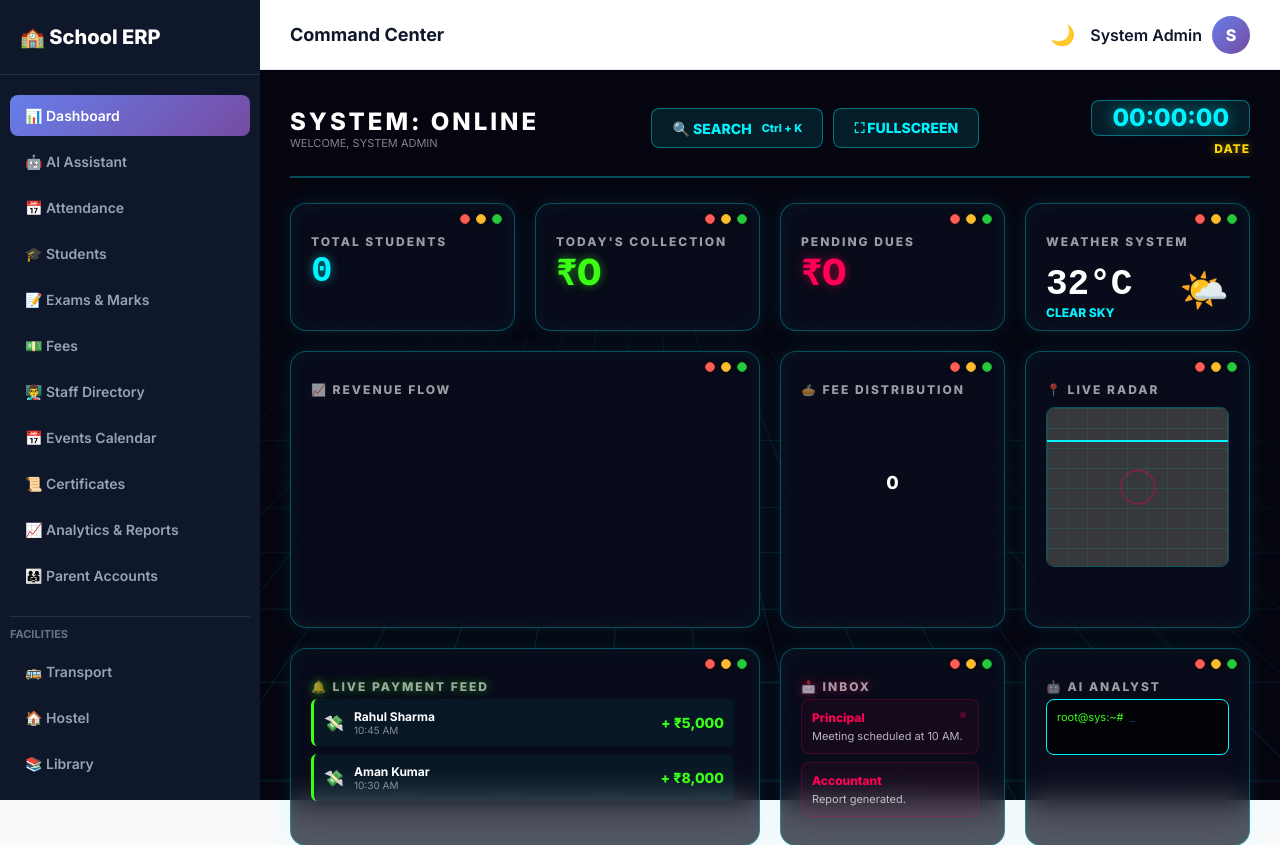
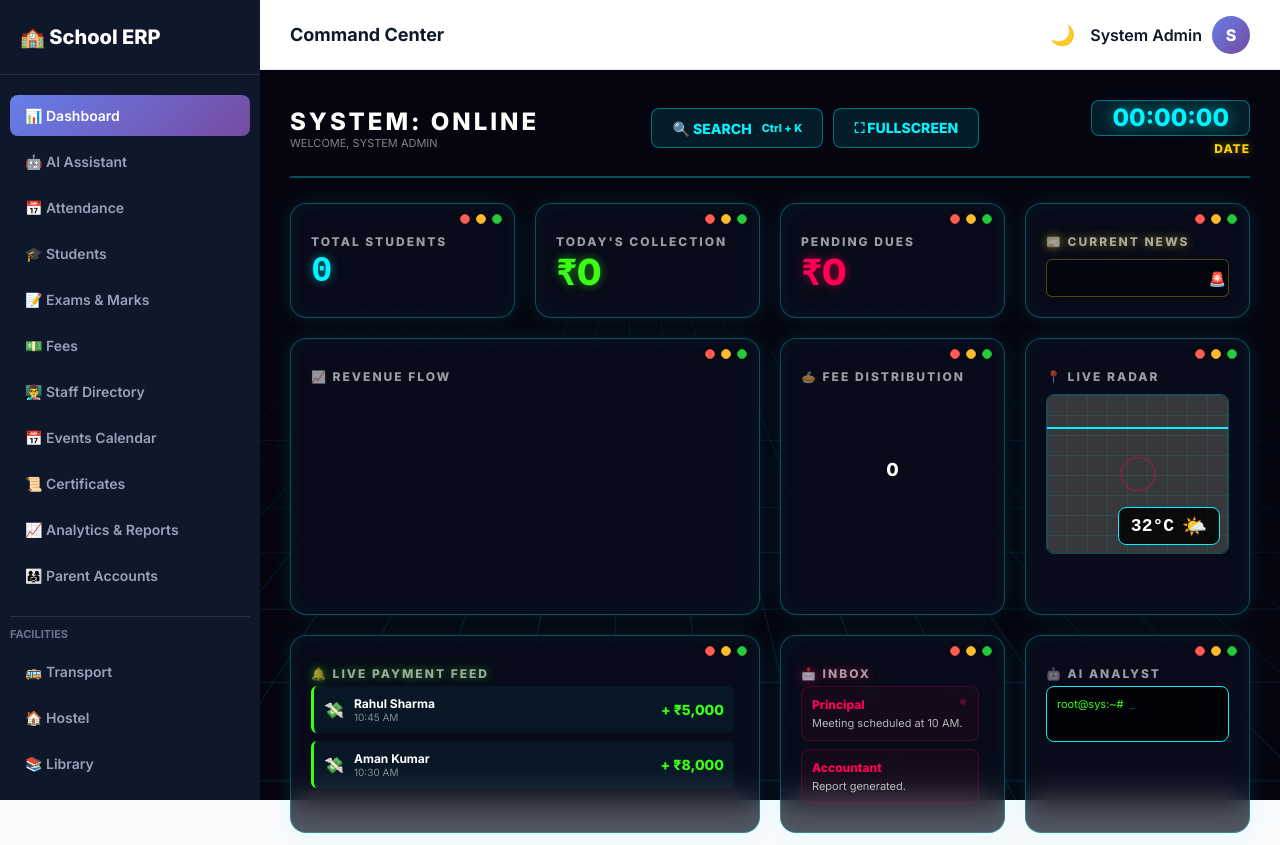
Before and after one commit to amankum500-max/School-mangement-, a Flask app: page /dashboard in a window 1280 px wide. Shown: the top 845 px of the page. Run offline with Flask 3, Linux system fonts and the light colour scheme; the visitor is signed in with stand-in values (Sample User, id 1); data that the repository does not hold is empty; a map, chart or similar area stays blank; some libraries are stand-ins or nearby versions; grey boxes are pictures that could not be loaded.

Commit message:
Update dashboard.html

```diff
--- a/templates/dashboard/dashboard.html
+++ b/templates/dashboard/dashboard.html
@@ -7,7 +7,7 @@
 
 <style>
   /* ====================================================
-     HYPER-ADVANCED 3D HUD DASHBOARD (RESPONSIVE & CONTROLS)
+     HYPER-ADVANCED 3D HUD DASHBOARD (NEWS & MAP WEATHER)
   ==================================================== */
   * { box-sizing: border-box; }
 
@@ -39,11 +39,7 @@
   .hud-card.is-minimized { padding-bottom: 20px; }
 
   /* Maximize State */
-  .hud-card.is-maximized {
-    position: fixed; top: 0; left: 0; width: 100vw; height: 100vh;
-    z-index: 99999; border-radius: 0; border: none; background: #050510;
-    padding: 30px; margin: 0;
-  }
+  .hud-card.is-maximized { position: fixed; top: 0; left: 0; width: 100vw; height: 100vh; z-index: 99999; border-radius: 0; border: none; background: #050510; padding: 30px; margin: 0; }
   .hud-card.is-maximized .card-content { height: calc(100vh - 80px); overflow-y: auto; }
 
   /* --- CONTENT STYLES --- */
@@ -58,12 +54,10 @@
   .hud-grid-layout { display: grid; grid-template-columns: repeat(4, 1fr); gap: 20px; margin-bottom: 20px; }
   .col-1 { grid-column: span 1; } .col-2 { grid-column: span 2; } .col-3 { grid-column: span 3; } .col-4 { grid-column: span 4; }
 
-  /* Tablet */
   @media (max-width: 1024px) {
     .hud-grid-layout { grid-template-columns: repeat(2, 1fr); }
     .col-2, .col-3, .col-4 { grid-column: span 2; }
   }
-  /* Mobile */
   @media (max-width: 768px) {
     .hud-grid-layout { grid-template-columns: 1fr; }
     .col-1, .col-2, .col-3, .col-4 { grid-column: span 1; }
@@ -83,13 +77,12 @@
   .hud-clock { font-size: 24px; font-weight: 900; color: #00f3ff; text-shadow: 0 0 15px rgba(0, 243, 255, 0.6); background: rgba(0, 243, 255, 0.1); padding: 5px 20px; border: 1px solid rgba(0, 243, 255, 0.4); border-radius: 8px; line-height: 1; margin-bottom: 5px; }
   .hud-date { font-size: 12px; font-weight: 800; color: #ffd700; text-shadow: 0 0 10px rgba(255, 215, 0, 0.5); letter-spacing: 1px; }
 
-  /* Weather & Map */
-  .weather-hud { display: flex; align-items: center; justify-content: space-between; height: 100%; flex-wrap: wrap; }
-  .weather-temp { font-size: 36px; font-weight: 900; font-family: 'Courier New', monospace; color: #fff; }
-  .weather-cond { font-size: 12px; color: #00f3ff; font-weight: 800; text-transform: uppercase; }
-  .weather-icon { font-size: 40px; animation: float 3s ease-in-out infinite; }
-  @keyframes float { 0% { transform: translateY(0px); } 50% { transform: translateY(-10px); } 100% { transform: translateY(0px); } }
+  /* --- NEWS TICKER --- */
+  .news-ticker { overflow: hidden; white-space: nowrap; width: 100%; margin-top: 10px; background: rgba(0,0,0,0.4); padding: 8px; border-radius: 6px; border: 1px solid rgba(255, 215, 0, 0.3); }
+  .news-ticker-text { display: inline-block; animation: ticker 15s linear infinite; font-family: 'Courier New', monospace; font-size: 14px; font-weight: 700; color: #ffd700; }
+  @keyframes ticker { 0% { transform: translateX(100%); } 100% { transform: translateX(-100%); } }
 
+  /* --- MAP & WEATHER OVERLAY --- */
   .map-container { position: relative; width: 100%; height: 160px; border-radius: 8px; overflow: hidden; border: 1px solid rgba(0,243,255,0.3); }
   .map-iframe { width: 100%; height: 100%; border: none; filter: invert(100%) hue-rotate(180deg) brightness(0.8) contrast(1.2); opacity: 0.8; }
   .map-overlay { position: absolute; inset: 0; pointer-events: none; background: linear-gradient(rgba(0,243,255,0.1) 1px, transparent 1px), linear-gradient(90deg, rgba(0,243,255,0.1) 1px, transparent 1px); background-size: 20px 20px; }
@@ -97,6 +90,10 @@
   @keyframes mapScan { 0% { top: 0; } 100% { top: 100%; } }
   .map-target { position: absolute; top: 50%; left: 50%; width: 30px; height: 30px; transform: translate(-50%, -50%); border: 1px solid #ff0055; border-radius: 50%; animation: targetPulse 2s infinite; }
   @keyframes targetPulse { 0% { transform: translate(-50%, -50%) scale(0.8); opacity: 1; } 100% { transform: translate(-50%, -50%) scale(1.5); opacity: 0; } }
+
+  .weather-overlay { position: absolute; bottom: 8px; right: 8px; background: rgba(0,0,0,0.8); border: 1px solid #00f3ff; border-radius: 8px; padding: 6px 12px; display: flex; align-items: center; gap: 8px; z-index: 10; }
+  .weather-overlay .temp { font-size: 18px; font-weight: 900; color: #fff; font-family: 'Courier New', monospace; }
+  .weather-overlay .icon { font-size: 20px; }
 
   /* Live Feed & Msg Box */
   .feed-container, .msg-container { max-height: 200px; overflow-y: auto; padding-right: 5px; }
@@ -150,7 +147,7 @@
   </div>
 </div>
 
-<!-- KPI CARDS -->
+<!-- KPI CARDS (Replaced Weather with News) -->
 <div class="hud-grid-layout">
   <div class="hud-card col-1 tilt-card">
     <div class="win-controls"><div class="win-dot win-close" onclick="closeCard(this)"></div><div class="win-dot win-min" onclick="minimizeCard(this)"></div><div class="win-dot win-max" onclick="maximizeCard(this)"></div></div>
@@ -176,13 +173,15 @@
     </div>
   </div>
 
+  <!-- NEWS TICKER (Replaced Weather) -->
   <div class="hud-card col-1 tilt-card">
     <div class="win-controls"><div class="win-dot win-close" onclick="closeCard(this)"></div><div class="win-dot win-min" onclick="minimizeCard(this)"></div><div class="win-dot win-max" onclick="maximizeCard(this)"></div></div>
     <div class="card-content">
-      <div class="hud-label">WEATHER SYSTEM</div>
-      <div class="weather-hud">
-        <div><div class="weather-temp">32°C</div><div class="weather-cond">Clear Sky</div></div>
-        <div class="weather-icon">🌤️</div>
+      <div class="hud-label text-gold">📰 CURRENT NEWS</div>
+      <div class="news-ticker">
+        <div class="news-ticker-text">
+          🚨 Annual Day on 25th Oct! &nbsp;&nbsp;|&nbsp;&nbsp; 📚 Mid-term exams starting next week. &nbsp;&nbsp;|&nbsp;&nbsp; 🏆 Rahul won 1st prize in Science Fair. &nbsp;&nbsp;|&nbsp;&nbsp; 🏫 New library books arrived.
+        </div>
       </div>
     </div>
   </div>
@@ -209,6 +208,7 @@
     </div>
   </div>
 
+  <!-- MAP WITH WEATHER OVERLAY -->
   <div class="hud-card col-1">
     <div class="win-controls"><div class="win-dot win-close" onclick="closeCard(this)"></div><div class="win-dot win-min" onclick="minimizeCard(this)"></div><div class="win-dot win-max" onclick="maximizeCard(this)"></div></div>
     <div class="card-content" style="height: 100%;">
@@ -216,6 +216,12 @@
       <div class="map-container">
         <iframe class="map-iframe" src="https://www.openstreetmap.org/export/embed.html?bbox=77.20,28.50,77.25,28.55&amp;layer=mapnik" frameborder="0"></iframe>
         <div class="map-overlay"></div><div class="map-scan-line"></div><div class="map-target"></div>
+
+        <!-- Weather details inside Map -->
+        <div class="weather-overlay">
+          <div class="temp">32°C</div>
+          <div class="icon">🌤️</div>
+        </div>
       </div>
     </div>
   </div>
@@ -286,79 +292,36 @@
 
 {% block scripts %}
 <script>
-  // ==========================================
-  // 1. WINDOW CONTROLS (MIN, MAX, CLOSE)
-  // ==========================================
-  function closeCard(el) {
-    const card = el.closest('.hud-card');
-    card.style.display = 'none';
-    // Agar VanillaTilt laga hai toh usko destroy karna hoga taaki layout break na ho
-    if (card.vanillaTilt) card.vanillaTilt.destroy();
+  // WINDOW CONTROLS
+  function closeCard(el) { const card = el.closest('.hud-card'); card.style.display = 'none'; if (card.vanillaTilt) card.vanillaTilt.destroy(); }
+  function minimizeCard(el) { el.closest('.hud-card').classList.toggle('is-minimized'); }
+  function maximizeCard(el) {
+    const card = el.closest('.hud-card'); card.classList.toggle('is-maximized');
+    setTimeout(() => { if(typeof Chart !== 'undefined') { Chart.helpers.each(Chart.instances, function(instance) { instance.resize(); }); } }, 300);
   }
 
-  function minimizeCard(el) {
-    const card = el.closest('.hud-card');
-    card.classList.toggle('is-minimized');
-  }
-
-  function maximizeCard(el) {
-    const card = el.closest('.hud-card');
-    card.classList.toggle('is-maximized');
-
-    // Chart resize trigger (Agar chart maximize hua hai)
-    setTimeout(() => {
-      if(typeof Chart !== 'undefined') {
-        Chart.helpers.each(Chart.instances, function(instance) {
-          instance.resize();
-        });
-      }
-    }, 300);
-  }
-
-  // ==========================================
-  // 2. FULLSCREEN MODE
-  // ==========================================
+  // FULLSCREEN
   function toggleFullScreen() {
     if (!document.fullscreenElement) {
-      document.documentElement.requestFullscreen().catch(err => {
-        console.log(`Error attempting to enable full-screen mode: ${err.message}`);
-      });
-      document.getElementById('fsBtn').innerHTML = '<span>🗗 EXIT FULLSCREEN</span>';
+      document.documentElement.requestFullscreen().catch(err => { console.log(err.message); });
+      document.getElementById('fsBtn').innerHTML = '<span>🗗 EXIT</span>';
     } else {
-      if (document.exitFullscreen) {
-        document.exitFullscreen();
-        document.getElementById('fsBtn').innerHTML = '<span>⛶ FULLSCREEN</span>';
-      }
+      if (document.exitFullscreen) { document.exitFullscreen(); document.getElementById('fsBtn').innerHTML = '<span>⛶ FULLSCREEN</span>'; }
     }
   }
 
-  // ==========================================
-  // 3. SEARCH PALETTE
-  // ==========================================
-  const allFeatures = [
-    { name: 'Dashboard', url: '/dashboard' }, { name: 'Students', url: '/students' },
-    { name: 'Fees', url: '/fees' }, { name: 'Attendance', url: '/attendance' },
-    { name: 'AI Assistant', url: '/ai-assistant' }
-  ];
-  let activeIndex = 0, filtered = [...allFeatures];
+  // SEARCH
+  const allFeatures = [{ name: 'Dashboard', url: '/dashboard' }, { name: 'Students', url: '/students' }, { name: 'Fees', url: '/fees' }, { name: 'AI', url: '/ai-assistant' }];
   const overlay = document.getElementById('cmdOverlay'), input = document.getElementById('cmdInput'), results = document.getElementById('cmdResults');
-
   function openCmd() { overlay.classList.add('show'); input.value = ''; filterCmd(); setTimeout(() => input.focus(), 100); }
   function closeCmd() { overlay.classList.remove('show'); }
   function filterCmd() {
     const q = input.value.toLowerCase();
-    filtered = allFeatures.filter(f => f.name.toLowerCase().includes(q));
-    activeIndex = 0;
-    results.innerHTML = filtered.map((f, i) => `<a href="${f.url}" class="cmd-item ${i === activeIndex ? 'active' : ''}">${f.name}</a>`).join('');
+    results.innerHTML = allFeatures.filter(f => f.name.toLowerCase().includes(q)).map(f => `<a href="${f.url}" class="cmd-item">${f.name}</a>`).join('');
   }
-  document.addEventListener('keydown', (e) => {
-    if ((e.ctrlKey || e.metaKey) && e.key === 'k') { e.preventDefault(); openCmd(); }
-    if (e.key === 'Escape') closeCmd();
-  });
+  document.addEventListener('keydown', (e) => { if ((e.ctrlKey || e.metaKey) && e.key === 'k') { e.preventDefault(); openCmd(); } if (e.key === 'Escape') closeCmd(); });
 
-  // ==========================================
-  // 4. CLOCK, COUNTERS, AI, CHARTS
-  // ==========================================
+  // INIT
   VanillaTilt.init(document.querySelectorAll(".tilt-card"), { max: 10, speed: 400, glare: true, "max-glare": 0.3, scale: 1.02 });
 
   function updateClock() {
```
